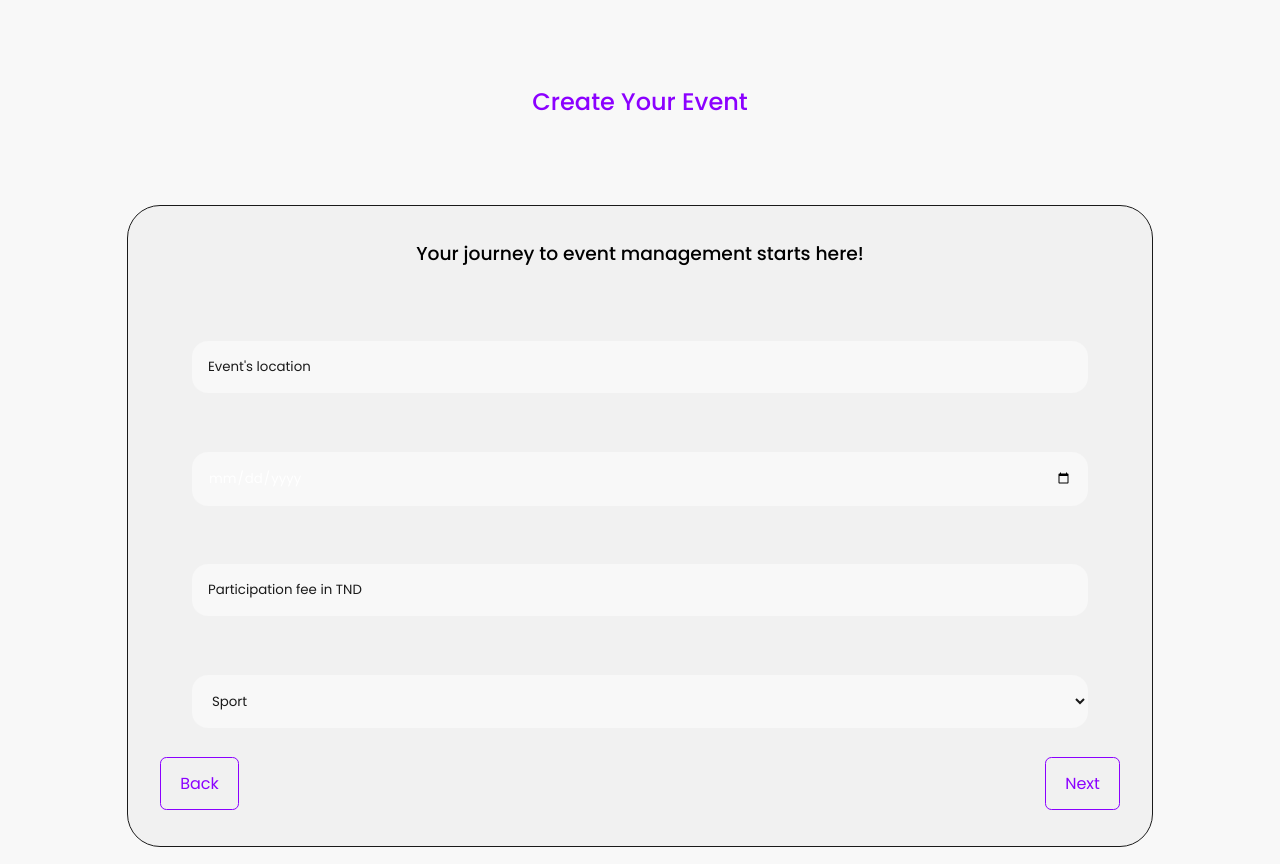
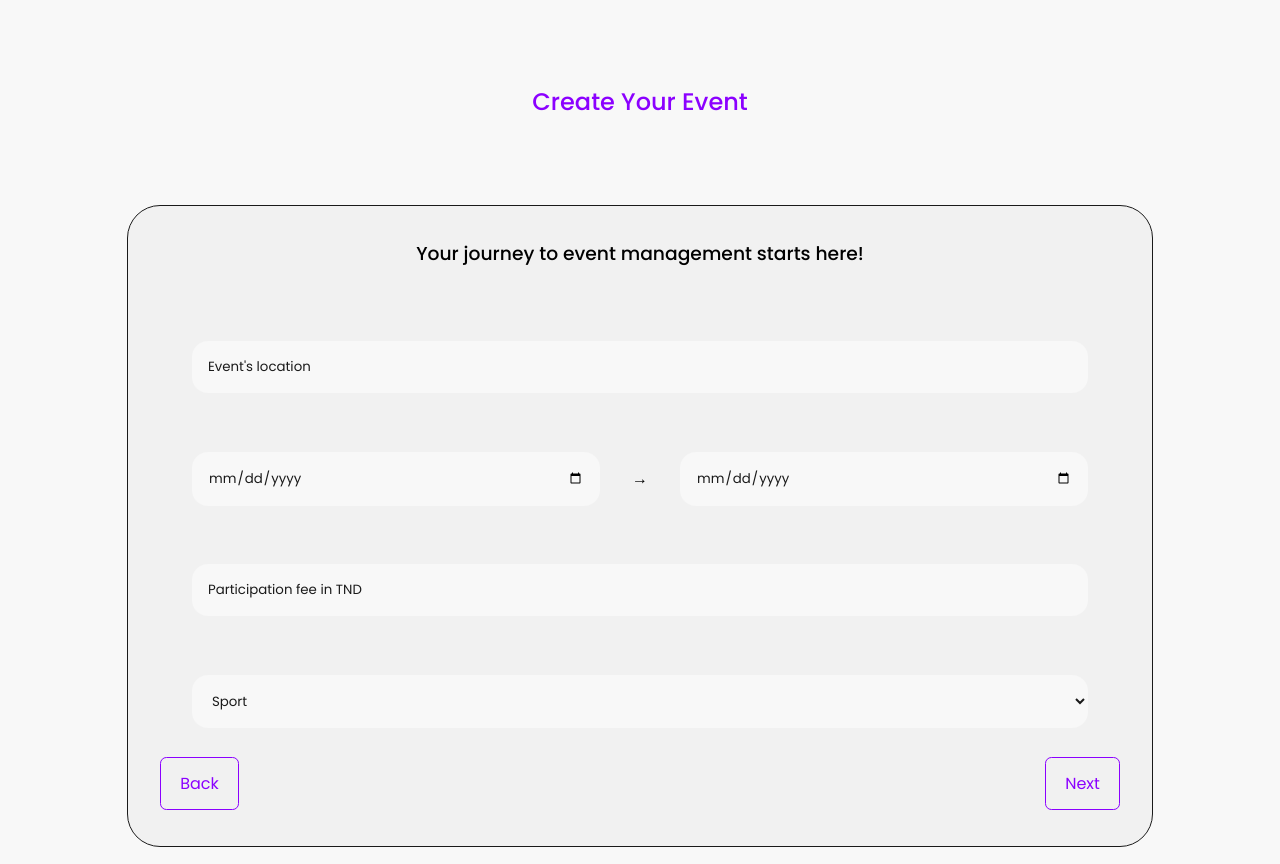
Before and after one commit to EveMark-App/web-front, a React (Create React App) app: page /create in a window 1280 px wide. Both pictures are taken after a click on the element "Next". Built offline with nearby package versions, Linux system fonts and the light colour scheme.

Commit message:
Start and End dates

```diff
--- a/src/components/Events/Create/Create.jsx
+++ b/src/components/Events/Create/Create.jsx
@@ -82,14 +82,27 @@ const Create = () => {
               placeholder="Event's location"
               value={formData.location}
             />
-            <input
-              onChange={handleChange}
-              type="date"
-              name="date"
-              placeholder="Event's date"
-              value={formData.date}
-              style={{ color: "white" }}
-            />
+            <div className="dates">
+              <input
+                onChange={handleChange}
+                type="date"
+                name="start_date"
+                placeholder="Event's date"
+                value={formData.start_date}
+                style={{}}
+              />
+              <div>→</div>
+
+              <input
+                onChange={handleChange}
+                type="date"
+                name="start_date"
+                placeholder="Event's date"
+                value={formData.start_date}
+                style={{}}
+              />
+            </div>
+
             <input
               onChange={handleChange}
               type="number"
--- a/src/components/Events/Create/create.css
+++ b/src/components/Events/Create/create.css
@@ -94,3 +94,11 @@ input::-webkit-inner-spin-button {
 input[type="number"] {
   -moz-appearance: textfield;
 }
+
+.dates {
+  display: flex;
+  width: 100%;
+  gap: 2rem;
+  justify-content: space-between;
+  align-items: center;
+}
```
